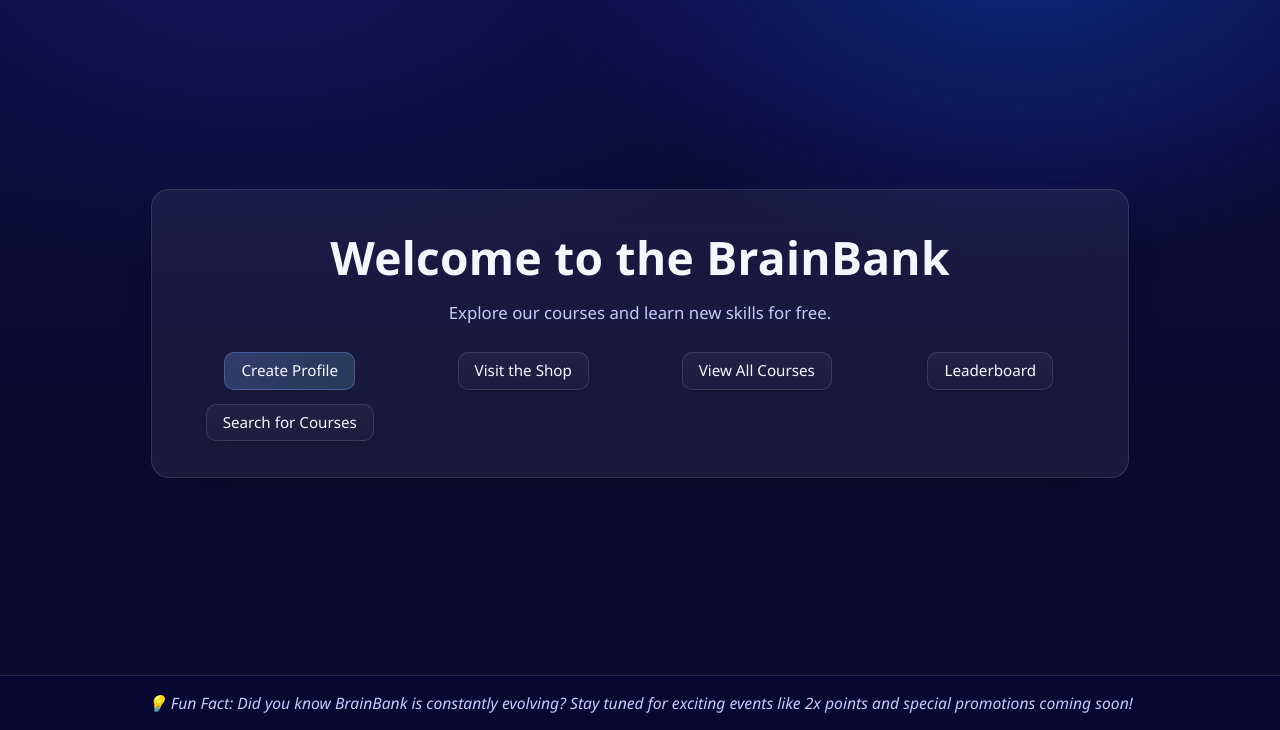
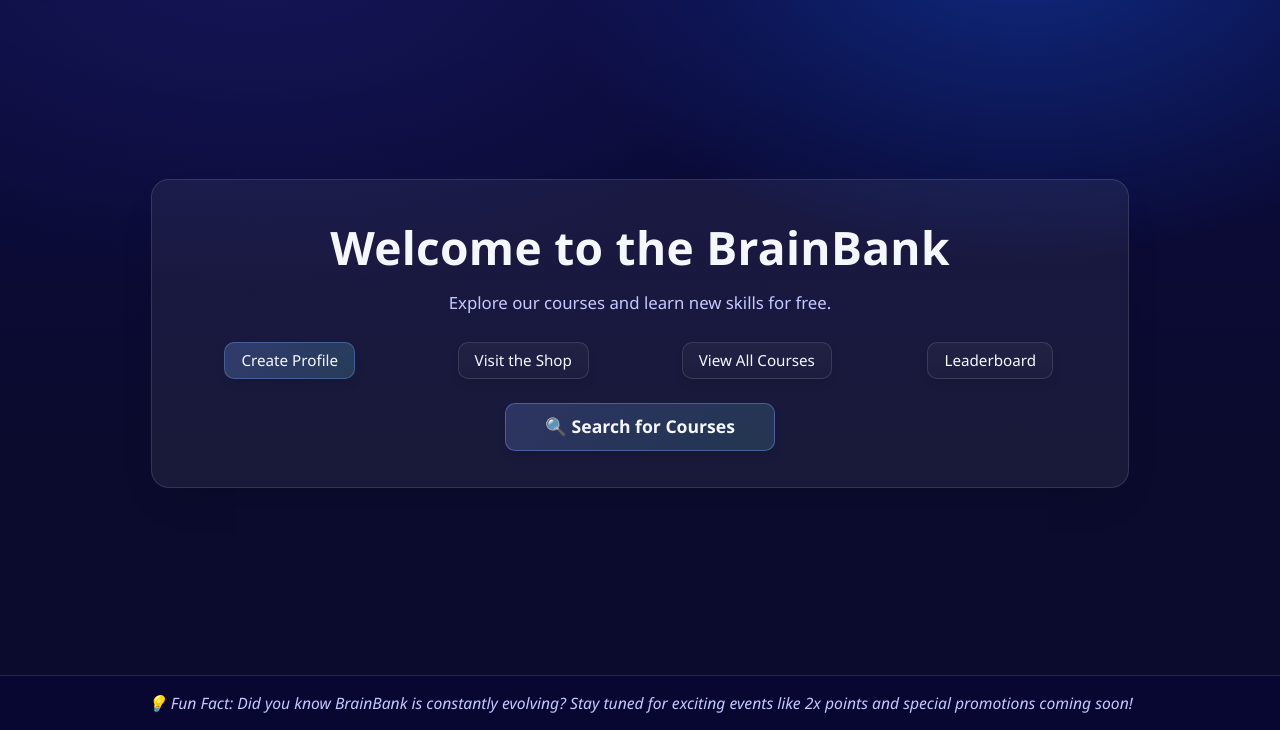
Before and after one commit to TeemuIljin/BrainBanks, a Django app: page / in a window 1280 px wide. Shown: the part 70-800 px from the top of the page. Run offline with Django 5.2, Linux system fonts and the light colour scheme.

Commit message:
Improve search button layout and functionality
- Moved 'Search for Courses' button to its own centered row
- Made search button larger and more prominent for better UX
- Added search icon for better visual recognition
- Enhanced button styling with gradient background and hover effects
- Improved spacing and visual hierarchy on home page
- Search button now stands out as a primary action

```diff
--- a/courses/templates/home.html
+++ b/courses/templates/home.html
@@ -133,6 +133,29 @@
             justify-items: center;
         }
 
+        .search-section {
+            display: flex;
+            justify-content: center;
+            margin-top: 24px;
+        }
+
+        .btn-search {
+            font-size: 1.1rem;
+            padding: 14px 24px;
+            min-width: 220px;
+            background: linear-gradient(135deg, rgba(122,162,255,0.2), rgba(98,224,217,0.15));
+            border-color: rgba(122,162,255,0.4);
+            font-weight: 600;
+            transition: all 0.3s ease;
+        }
+
+        .btn-search:hover {
+            transform: translateY(-2px);
+            background: linear-gradient(135deg, rgba(122,162,255,0.3), rgba(98,224,217,0.25));
+            border-color: rgba(122,162,255,0.6);
+            box-shadow: 0 8px 20px -8px var(--shadow);
+        }
+
         footer {
             background: rgba(7, 7, 53, 0.75);
             backdrop-filter: blur(8px);
@@ -181,7 +204,10 @@
                 <a class="btn" href="{% url 'shop' %}">Visit the Shop</a>
                 <a class="btn" href="{% url 'course_list' %}">View All Courses</a>
                 <a class="btn" href="{% url 'leaderboard' %}">Leaderboard</a>
-                <a class="btn" href="{% url 'course_search' %}">Search for Courses</a>
+            </div>
+
+            <div class="search-section">
+                <a class="btn btn-search" href="{% url 'course_search' %}">🔍 Search for Courses</a>
             </div>
         </div>
     </div>
```
